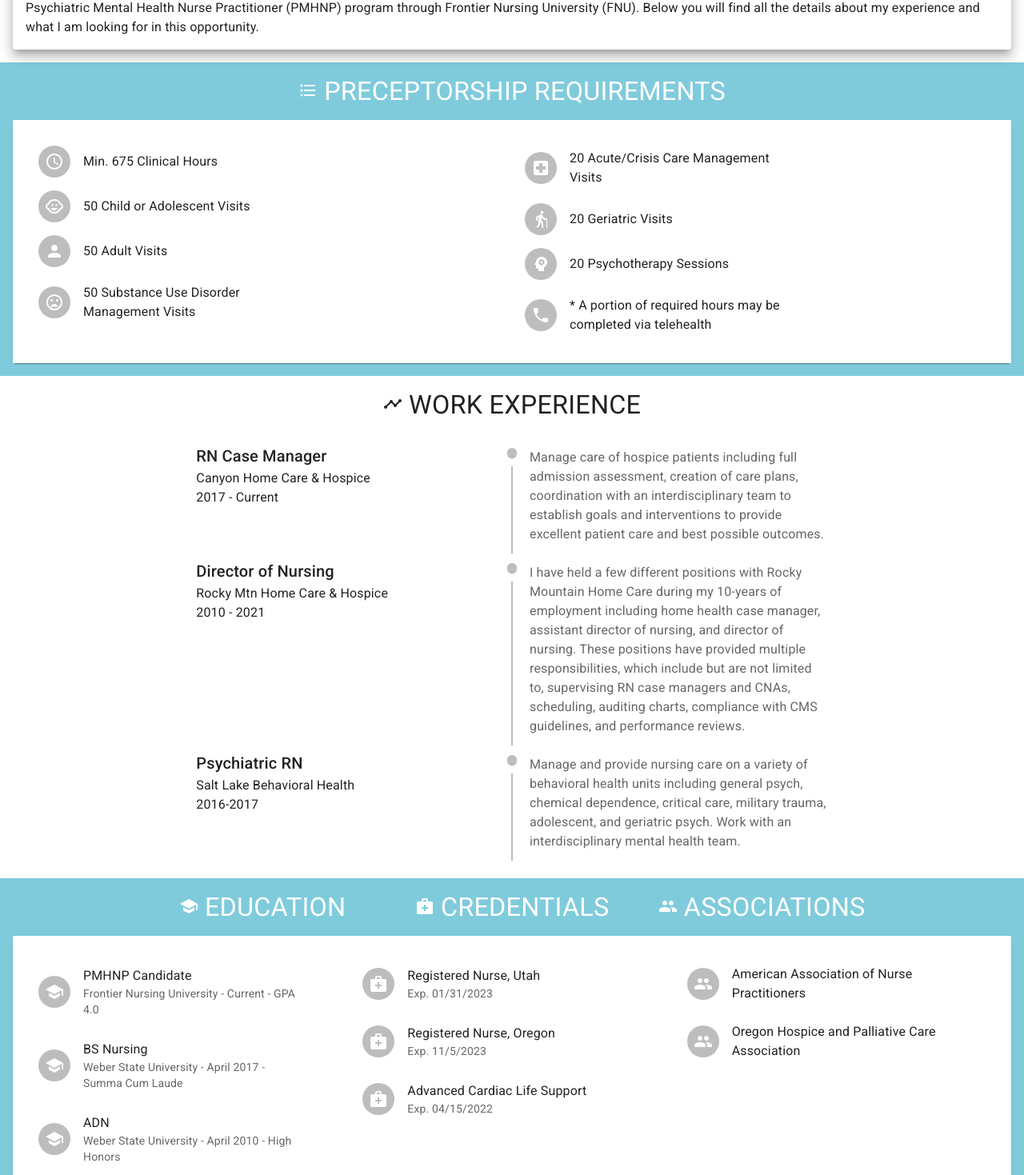
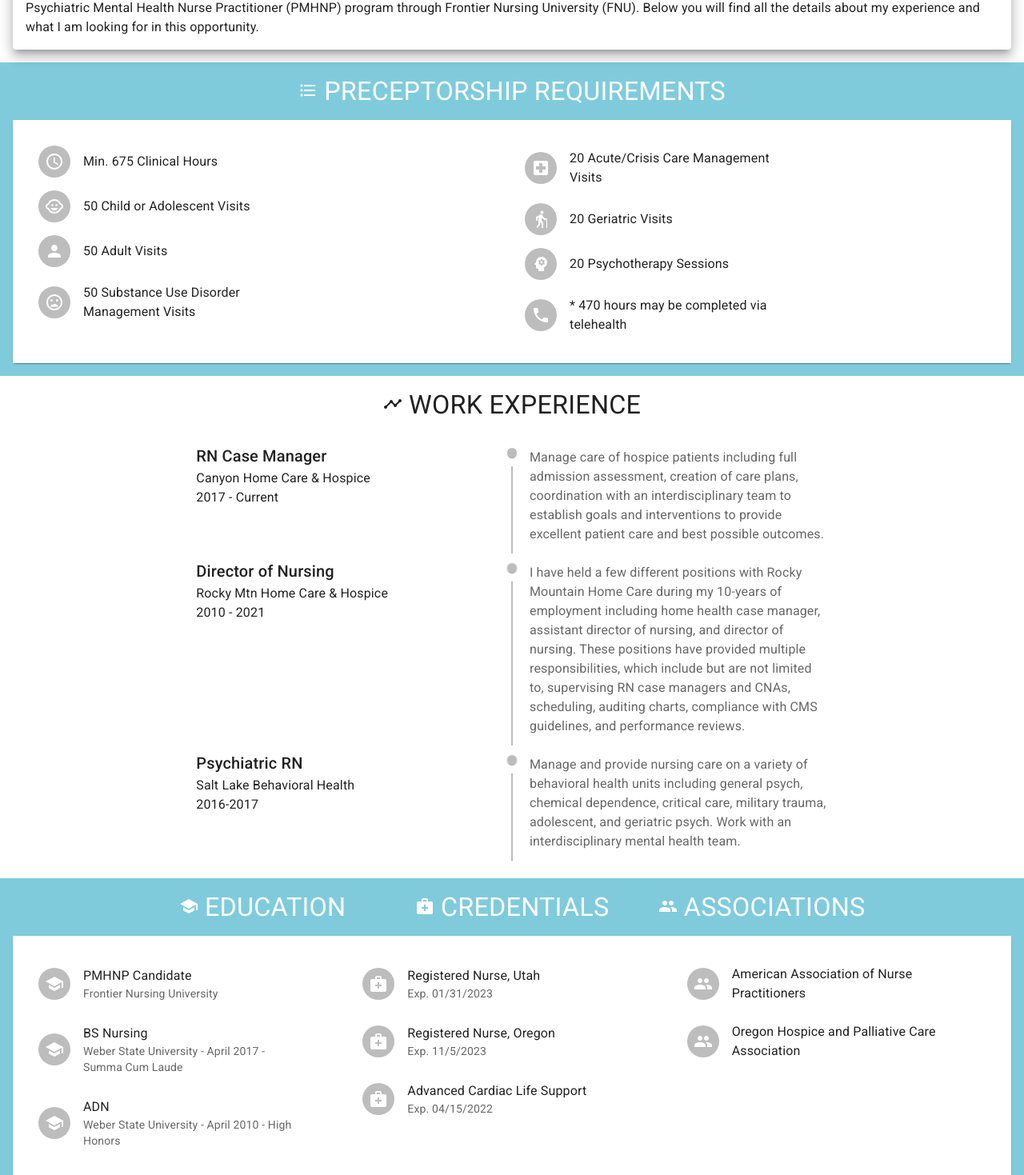
Before and after one commit to rickahlander/charisakingresume, a React (Create React App) app: page / in a window 1280 px wide. Shown: the part 462-1931 px from the top of the page at 80% size. Built offline with nearby package versions, Linux system fonts and the light colour scheme.

Commit message:
update some details

```diff
--- a/src/components/Requirements/index.jsx
+++ b/src/components/Requirements/index.jsx
@@ -123,7 +123,7 @@ const Requirements = () => (
                       <PhoneIcon />
                     </Avatar>
                   </ListItemAvatar>
-                  <ListItemText primary="* A portion of required hours may be completed via telehealth" />
+                  <ListItemText primary="* 470 hours may be completed via telehealth" />
                 </ListItem>
               </List>
             </Grid>
--- a/src/containers/Portoflio/index.jsx
+++ b/src/containers/Portoflio/index.jsx
@@ -77,7 +77,7 @@ const portfolio = () => {
                         <SchoolIcon />
                       </Avatar>
                     </ListItemAvatar>
-                    <ListItemText primary="PMHNP Candidate" secondary="Frontier Nursing University - Current - GPA 4.0" />
+                    <ListItemText primary="PMHNP Candidate" secondary="Frontier Nursing University" />
                   </ListItem>
                   <ListItem>
                     <ListItemAvatar>
```
